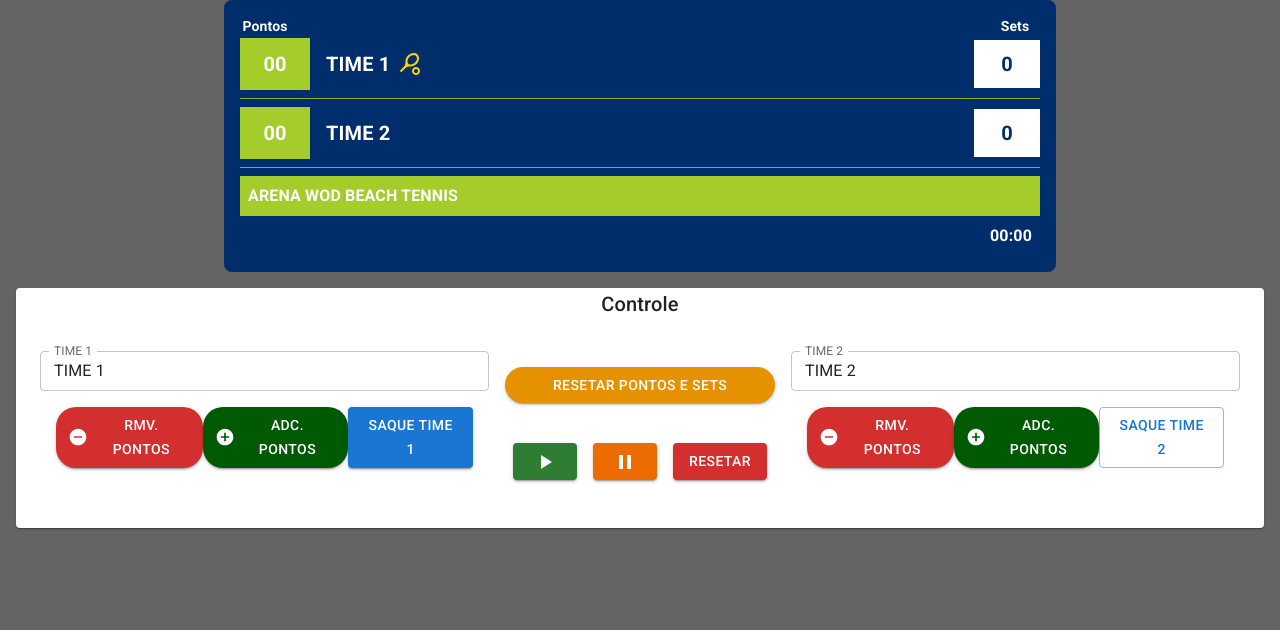
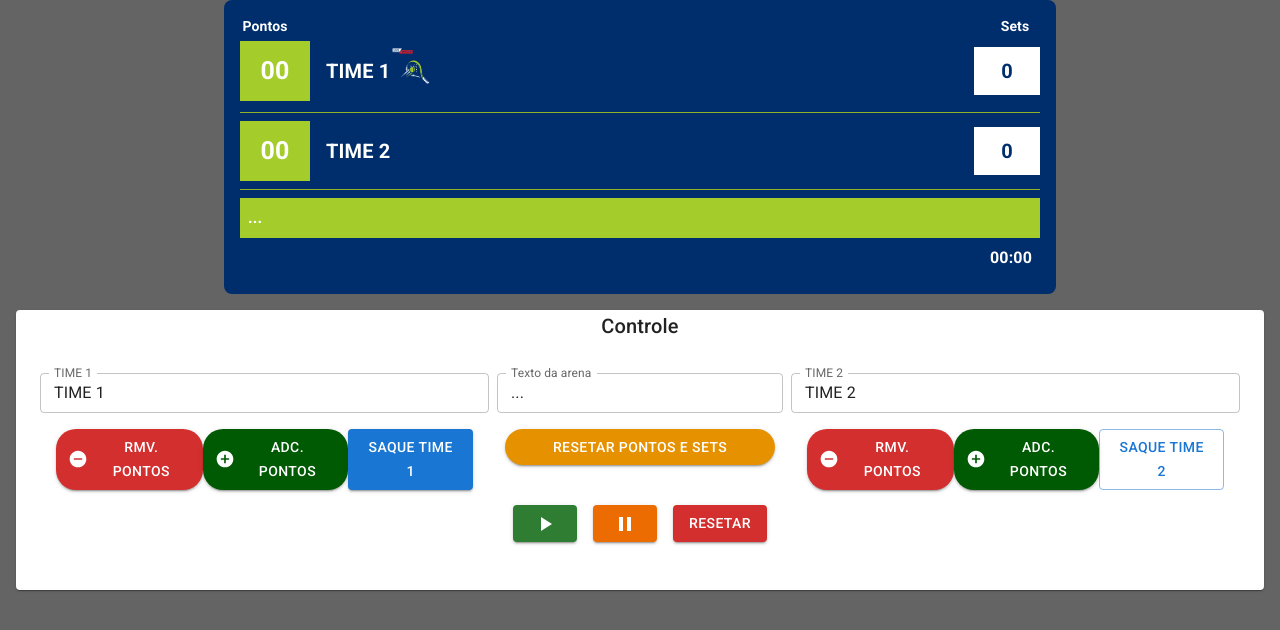
Before and after one commit to VashRogers/project-beach-react, a React (Vite) app: page / in a window 1280 px wide. Shown: the top 630 px of the page. Built offline with nearby package versions, Linux system fonts and the light colour scheme.

Commit message:
trocando estilização

```diff
--- a/src/App.tsx
+++ b/src/App.tsx
@@ -15,6 +15,7 @@ function App() {
 
     const [time, setTime] = useState(0);
     const [servingTeam, setServingTeam] = useState("team1");
+    const [arenaMsg, setArenaMsg] = useState("...");
 
     return (
         <Box display="flex" flexDirection="column">
@@ -36,6 +37,7 @@ function App() {
             <Box display="flex" justifyContent="center">
 
                 <NewScoreboard
+                    arenaMsg={arenaMsg}
                     team1={team1}
                     team2={team2}
                     setTeam1={setTeam1}
@@ -52,6 +54,8 @@ function App() {
             </Box>
 
             <ControlPanel
+                arenaMsg={arenaMsg}
+                setArenaMsg={setArenaMsg}
                 team1={team1}
                 team2={team2}
                 setTeam1={setTeam1}
--- a/src/components/control-panel/index.tsx
+++ b/src/components/control-panel/index.tsx
@@ -1,5 +1,5 @@
 /* eslint-disable @typescript-eslint/no-explicit-any */
-import { Box, Button, Paper, Stack, Typography } from "@mui/material";
+import { Box, Button, Paper, Stack, TextField, Typography } from "@mui/material";
 import { useState, useEffect, Dispatch, SetStateAction } from "react";
 import { TeamField } from "./components/TeamField";
 import AddCircleIcon from "@mui/icons-material/AddCircle";
@@ -24,6 +24,8 @@ interface iControlPanelProps {
     setTime: Dispatch<SetStateAction<number>>;
     servingTeam: string;
     setServingTeam: Dispatch<SetStateAction<string>>;
+    setArenaMsg: Dispatch<SetStateAction<string>>;
+    arenaMsg: string;
 }
 
 export default function ControlPanel({
@@ -41,6 +43,8 @@ export default function ControlPanel({
     setTime,
     servingTeam,
     setServingTeam,
+    setArenaMsg,
+    arenaMsg
 }: iControlPanelProps) {
     const [team1Advantage, setTeam1Advantage] = useState(false);
     const [team2Advantage, setTeam2Advantage] = useState(false);
@@ -78,6 +82,7 @@ export default function ControlPanel({
     }, [team1Points, team2Points]);
 
     const handleTeam1Points = () => {
+        setServingTeam("team1")
         if (team1Points === "40" && team2Points === "40") {
             if (team1Advantage) {
                 handleTeam1WinSet();
@@ -123,6 +128,8 @@ export default function ControlPanel({
     };
 
     const handleTeam2Points = () => {
+        setServingTeam("team2")
+
         if (team2Points === "40" && team1Points === "40") {
             if (team2Advantage) {
                 handleTeam2WinSet();
@@ -254,6 +261,14 @@ export default function ControlPanel({
                         </Stack>
 
                         <Stack justifyContent="center">
+                            <TextField
+                                sx={{ mx:1 }}
+                                id="outlined-basic"
+                                label="Texto da arena"
+                                size="small"
+                                value={arenaMsg}
+                                onChange={(event) => setArenaMsg(event.target.value)}
+                            />
                             <Button
                                 onClick={resetAll}
                                 variant="contained"
@@ -265,6 +280,8 @@ export default function ControlPanel({
                             >
                                 Resetar Pontos e Sets
                             </Button>
+
+
                             {/* Controles do Relógio */}
                             <Stack
                                 flexDirection="row"
--- a/src/components/new-scoreboard/index.tsx
+++ b/src/components/new-scoreboard/index.tsx
@@ -1,6 +1,6 @@
 import { Box, Divider, Stack, Typography } from "@mui/material";
-import SportsTennisIcon from '@mui/icons-material/SportsTennis';
 import { Dispatch, SetStateAction } from "react";
+import tennisIcon from "../../../public/tennisIcon.png"
 
 const BORDER_COLOR_SERVING = "#FFD700";
 const BORDER_COLOR_DEFAULT = "transparent";
@@ -21,6 +21,7 @@ interface iNewScoreBoard {
     team2Sets: number;
     time: number;
     servingTeam: string;
+    arenaMsg: string
 }
 
 export function NewScoreboard({
@@ -32,6 +33,7 @@ export function NewScoreboard({
     team2Sets,
     time,
     servingTeam,
+    arenaMsg
 }: iNewScoreBoard) {
 
     const formatTime = (seconds: number) => {
@@ -79,7 +81,7 @@ export function NewScoreboard({
                         border: `2px solid ${isServing(team1)}`,
                     }}
                 >
-                    <Typography variant="h6" fontWeight="bold">
+                    <Typography variant="h6" fontWeight="bold" fontSize={25}>
                         {team1Points}
                     </Typography>
                 </Box>
@@ -96,12 +98,7 @@ export function NewScoreboard({
                         {team1}
                     </Typography>
                     {servingTeam === "team1" && (
-                        <SportsTennisIcon
-                            sx={{
-                                marginLeft: "8px",
-                                color: BORDER_COLOR_SERVING,
-                            }}
-                        />
+                        <img src={tennisIcon} alt="" style={{ width: '50px', height: '50px' }}/>
                     )}
                 </Box>
 
@@ -135,7 +132,7 @@ export function NewScoreboard({
                         border: `2px solid ${isServing(team2)}`,
                     }}
                 >
-                    <Typography variant="h6" fontWeight="bold">
+                    <Typography variant="h6" fontWeight="bold" fontSize={25}>
                         {team2Points}
                     </Typography>
                 </Box>
@@ -152,12 +149,7 @@ export function NewScoreboard({
                         {team2}
                     </Typography>
                     {servingTeam === "team2" && (
-                        <SportsTennisIcon
-                            sx={{
-                                marginLeft: "8px",
-                                color: BORDER_COLOR_SERVING,
-                            }}
-                        />
+                        <img src={tennisIcon} alt="" style={{ width: '50px', height: '50px' }}/>
                     )}
                 </Box>
 
@@ -185,7 +177,7 @@ export function NewScoreboard({
                 }}
             >
                 <Typography variant="body1" fontWeight="bold">
-                    ARENA WOD BEACH TENNIS
+                    {arenaMsg}
                 </Typography>
             </Box>
 
```
Also changed, not shown: public/tennisIcon.png (added).
